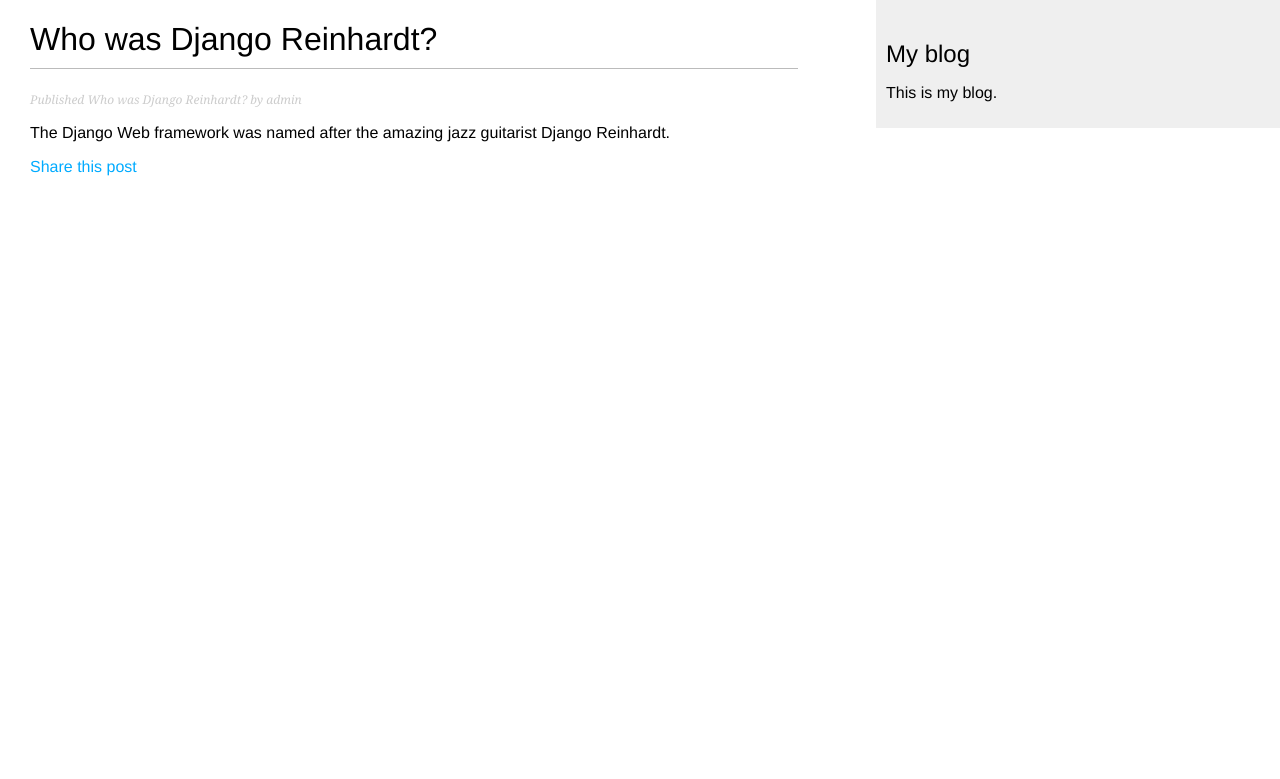
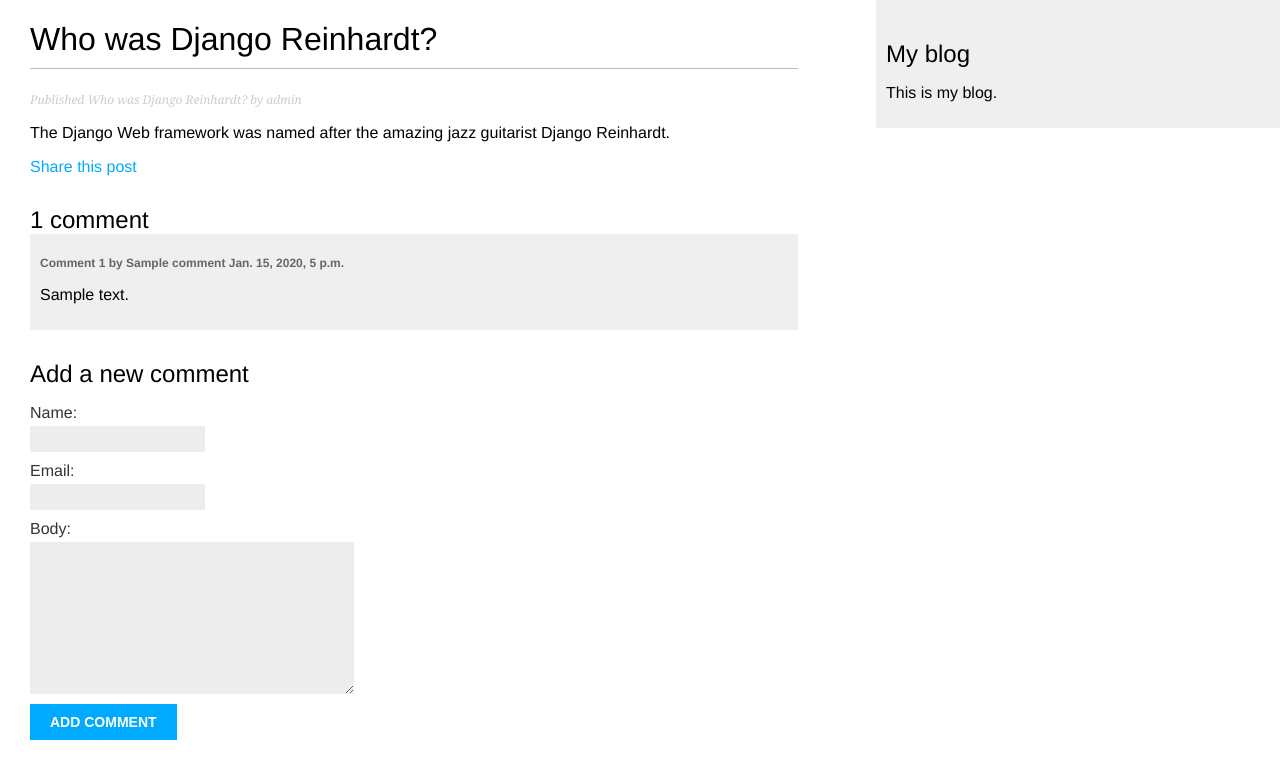
Before and after one commit to nguyendan07/BlogApp, a Django app: a page that uses blog/templates/blog/post/detail.html in a window 1280 px wide. Shown: the top 779 px of the page. Run offline with Django 3.2, Linux system fonts and the light colour scheme; data comes from the database, SQL or seed files in the repository; tables that the repository leaves empty hold one stand-in row (values such as "Sample post").

Commit message:
Create a comment system

```diff
--- a/blog/forms.py
+++ b/blog/forms.py
@@ -1,4 +1,5 @@
 from django import forms
+from .models import Comment
 
 
 class EmailPostForm(forms.Form):
@@ -6,3 +7,9 @@ class EmailPostForm(forms.Form):
     email = forms.EmailField()
     to = forms.EmailField()
     comments = forms.CharField(required=False, widget=forms.Textarea)
+
+
+class CommentForm(forms.ModelForm):
+    class Meta:
+        model = Comment
+        fields = ('name', 'email', 'body')
--- a/blog/models.py
+++ b/blog/models.py
@@ -38,3 +38,19 @@ class Post(models.Model):
                              self.publish.strftime('%m'),
                              self.publish.strftime('%d'),
                              self.slug])
+
+
+class Comment(models.Model):
+    post = models.ForeignKey(Post, related_name='comments')
+    name = models.CharField(max_length=80)
+    email = models.EmailField()
+    body = models.TextField()
+    created = models.DateTimeField(auto_now_add=True)
+    updated = models.DateTimeField(auto_now=True)
+    active = models.BooleanField(default=True)
+
+    class Meta:
+        ordering = ('created',)
+
+    def __str__(self):
+        return 'Comment by {} on {}'.format(self.name, self.post)
--- a/blog/templates/blog/post/detail.html
+++ b/blog/templates/blog/post/detail.html
@@ -9,4 +9,30 @@
     <p>
         <a href="{% url "blog:post_share" post.id %}">Share this post</a>
     </p>
+    {% with comments.count as total_comments %}
+        <h2>
+            {{ total_comments }} comment{{ total_comments|pluralize }}
+        </h2>
+    {% endwith %}
+    {% for comment in comments %}
+        <div class="comment">
+            <p class="info">
+                Comment {{ forloop.counter }} by {{ comment.name }}
+                {{ comment.created }}
+            </p>
+            {{ comment.body|linebreaks }}
+        </div>
+    {% empty %}
+        <p>There are no comments yet.</p>
+    {% endfor %}
+    {% if new_comment %}
+        <h2>Your comment has been added.</h2>
+    {% else %}
+        <h2>Add a new comment</h2>
+        <form action="." method="post">
+            {{ comment_form.as_p }}
+            {% csrf_token %}
+            <p><input type="submit" value="Add comment"></p>
+        </form>
+    {% endif %}
 {% endblock %}
--- a/blog/views.py
+++ b/blog/views.py
@@ -3,8 +3,8 @@ from django.shortcuts import render, get_object_or_404
 from django.views.generic import ListView
 from django.core.mail import send_mail
 
-from .models import Post
-from .forms import EmailPostForm
+from .models import Post, Comment
+from .forms import EmailPostForm, CommentForm
 
 # Create your views here.
 """
@@ -39,7 +39,30 @@ def post_detail(request, year, month, day, post):
                              publish__year=year,
                              publish__month=month,
                              publish__day=day)
-    return render(request, 'blog/post/detail.html', {'post': post})
+
+    # List of active comments for this post
+    comments = post.comments.filter(active=True)
+
+    if request.method == 'POST':
+        # A comment was posted
+        comment_form = CommentForm(data=request.POST)
+        if comment_form.is_valid():
+            # Create Comment object but don't save to database yet
+            new_comment = comment_form.save(commit=False)
+            # Assign the current post to the comment
+            new_comment.post = post
+            # Save the comment to the database
+            new_comment.save()
+    else:
+        comment_form = CommentForm()
+
+    return render(request,
+                  'blog/post/detail.html',
+                  {
+                      'post': post,
+                      'comments': comments,
+                      'comment_form': comment_form,
+                  })
 
 
 def post_share(request, post_id):
@@ -55,9 +78,9 @@ def post_share(request, post_id):
             cd = form.cleaned_data
             # ... send email
             post_url = request.build_absolute_uri(post.get_absolute_url())
-            subject = '{} ({}) recommends you reading "{}"'.\
+            subject = '{} ({}) recommends you reading "{}"'. \
                 format(cd['name'], cd['email'], post.title)
-            message = 'Read "{}" at {}\n\n{} \'s comments: {}'.\
+            message = 'Read "{}" at {}\n\n{} \'s comments: {}'. \
                 format(post.title, post_url, cd['name'], cd['comments'])
             send_mail(subject, message, [cd['email']], [cd['to']])
             sent = True
```
Also changed, not shown: blog/admin.py (+8 -1 lines), blog/migrations/0002_comment.py (added).
